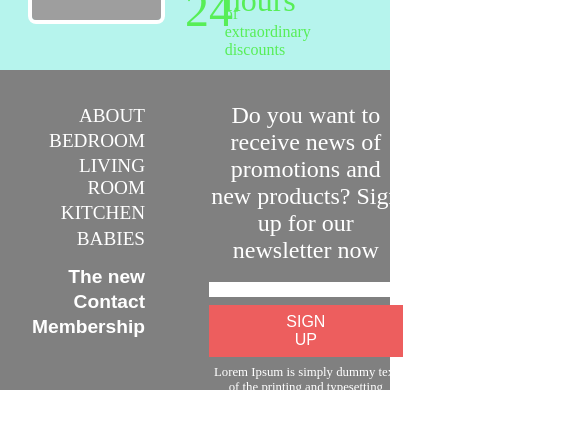
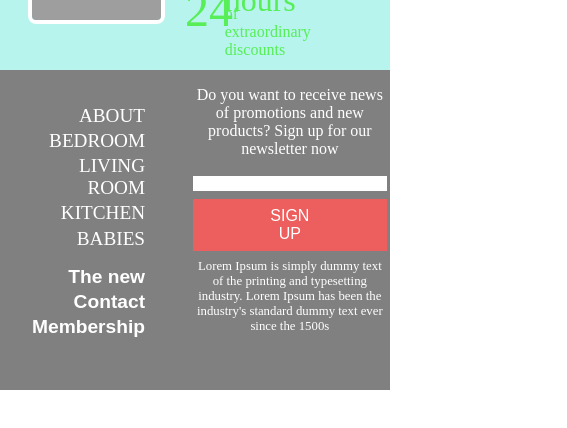
Before and after one commit to Lurr2/My-home-project, a React (Create React App) app: page / in a window 390 px wide. Shown: the part 4550-4978 px from the top of the page, 567 px wide, since content can reach past the window. After the commit the page ends 4940 px from the top, so only its background shows below. Built offline with nearby package versions, Linux system fonts and the light colour scheme; grey boxes are pictures that could not be loaded; a web font is replaced by a local one.

Commit message:
adding media query about

```diff
--- a/src/components/About/About.module.scss
+++ b/src/components/About/About.module.scss
@@ -36,11 +36,16 @@
 
         &_two {
             flex-grow: 1 ;
-            padding: 2rem;
+            padding: 1rem;
             text-align: center;
             .question {
                 font-size: 1.5rem;
                 margin-bottom: 1rem;
+            }
+            @media only screen and (max-width: 600px) {
+                .question {
+                    font-size: 1rem;
+                }
             }
             .input {
                 width:12.1rem;
@@ -51,6 +56,7 @@
                 margin-top: .5rem;
                 font-size: .8rem;
             }
+
         }
 
         &_three {
@@ -66,6 +72,13 @@
                 letter-spacing: .6rem;
                 margin-bottom: 1.5rem;
             }
+            @media only screen and (max-width: 600px) {
+                .home {
+                    font-size: 1.5rem;
+                    letter-spacing: .3rem;
+                    margin: 1rem 0;
+                }
+            }
         }
     }
 }
```
